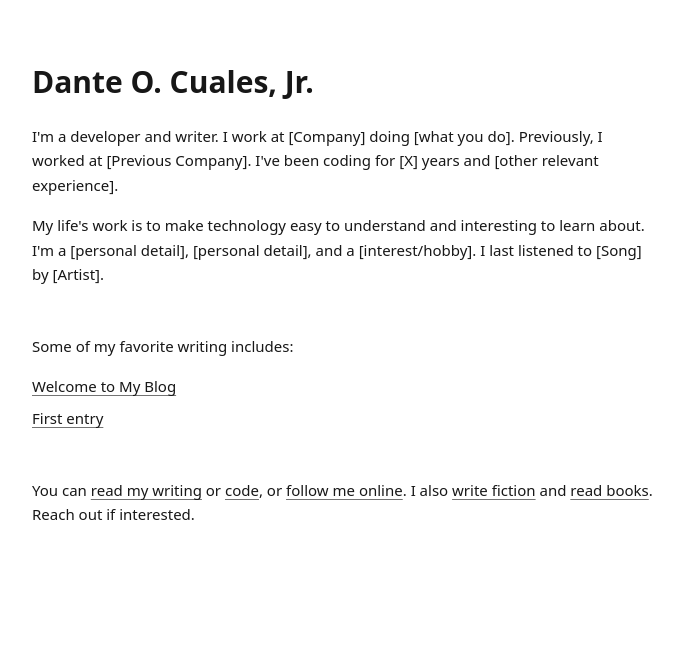
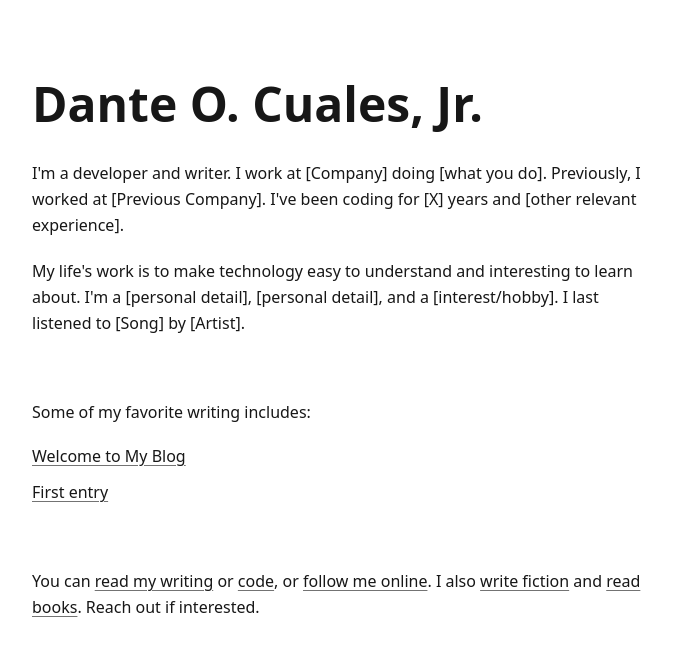
Before and after one commit to danteocualesjr/personal-website, a Next.js app: page / in a window 1280 px wide. Shown: the top 656 px of the page, without its empty margins (296-979 px from the left). Built offline with nearby package versions, Linux system fonts and the light colour scheme.

Commit message:
tweaking the ui

```diff
--- a/app/page.tsx
+++ b/app/page.tsx
@@ -3,15 +3,17 @@ import { getAllPosts } from '@/lib/mdx';
 
 export default function Home() {
   const posts = getAllPosts();
-  const favoritePosts = posts.slice(0, 6); // Adjust as needed
+  const favoritePosts = posts.slice(0, 6);
 
   return (
-    <div className="max-w-2xl mx-auto px-6 py-16">
+    <div className="max-w-2xl mx-auto px-6 py-20">
       {/* Name */}
-      <h1 className="text-3xl font-semibold mb-6">Dante O. Cuales, Jr.</h1>
+      <h1 className="text-4xl sm:text-5xl font-semibold mb-8 leading-tight">
+        Dante O. Cuales, Jr.
+      </h1>
 
       {/* Bio */}
-      <div className="space-y-4 mb-12 text-[15px] leading-relaxed">
+      <div className="space-y-5 mb-16 text-base leading-relaxed">
         <p>
           I&apos;m a developer and writer. I work at [Company] doing [what you do].
           Previously, I worked at [Previous Company]. I&apos;ve been coding for [X] years
@@ -26,12 +28,15 @@ export default function Home() {
 
       {/* Favorite Essays */}
       {favoritePosts.length > 0 && (
-        <div className="mb-12">
-          <p className="mb-4 text-[15px]">Some of my favorite writing includes:</p>
-          <ul className="space-y-2 text-[15px]">
+        <div className="mb-16">
+          <p className="mb-5 text-base">Some of my favorite writing includes:</p>
+          <ul className="space-y-3 text-base">
             {favoritePosts.map((post) => (
               <li key={post.slug}>
-                <Link href={`/blog/${post.slug}`} className="hover:text-foreground">
+                <Link
+                  href={`/blog/${post.slug}`}
+                  className="hover:text-foreground transition-colors"
+                >
                   {post.title}
                 </Link>
               </li>
@@ -41,26 +46,26 @@ export default function Home() {
       )}
 
       {/* Links */}
-      <div className="text-[15px] space-y-1">
+      <div className="text-base leading-relaxed">
         <p>
           You can{' '}
-          <Link href="/blog" className="hover:text-foreground">
+          <Link href="/blog" className="hover:text-foreground transition-colors">
             read my writing
           </Link>
           {' '}or{' '}
-          <Link href="/portfolio" className="hover:text-foreground">
+          <Link href="/portfolio" className="hover:text-foreground transition-colors">
             code
           </Link>
           , or{' '}
-          <Link href="/about" className="hover:text-foreground">
+          <Link href="/about" className="hover:text-foreground transition-colors">
             follow me online
           </Link>
           . I also{' '}
-          <Link href="/fiction" className="hover:text-foreground">
+          <Link href="/fiction" className="hover:text-foreground transition-colors">
             write fiction
           </Link>
           {' '}and{' '}
-          <Link href="/books" className="hover:text-foreground">
+          <Link href="/books" className="hover:text-foreground transition-colors">
             read books
           </Link>
           . Reach out if interested.
```
